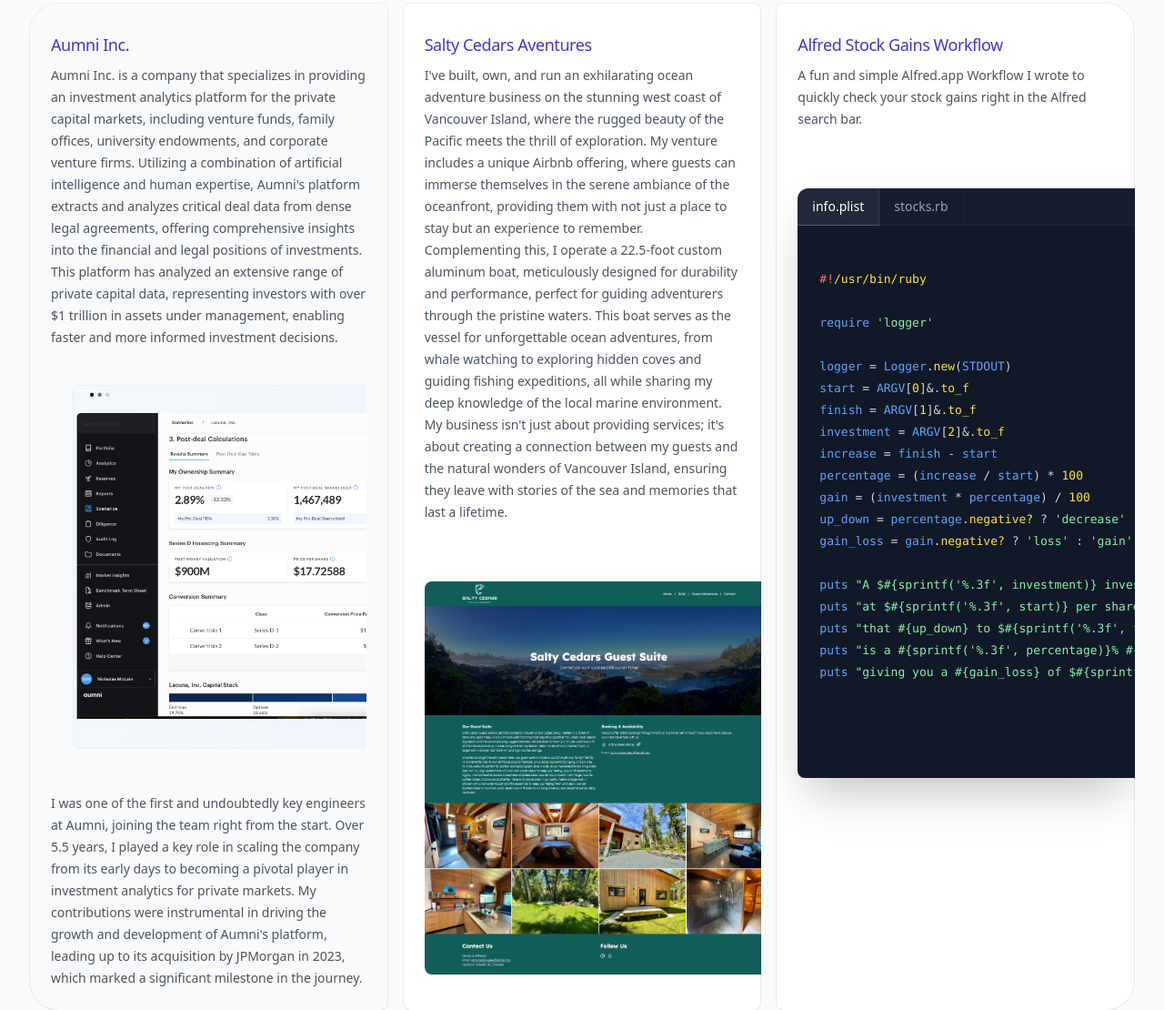
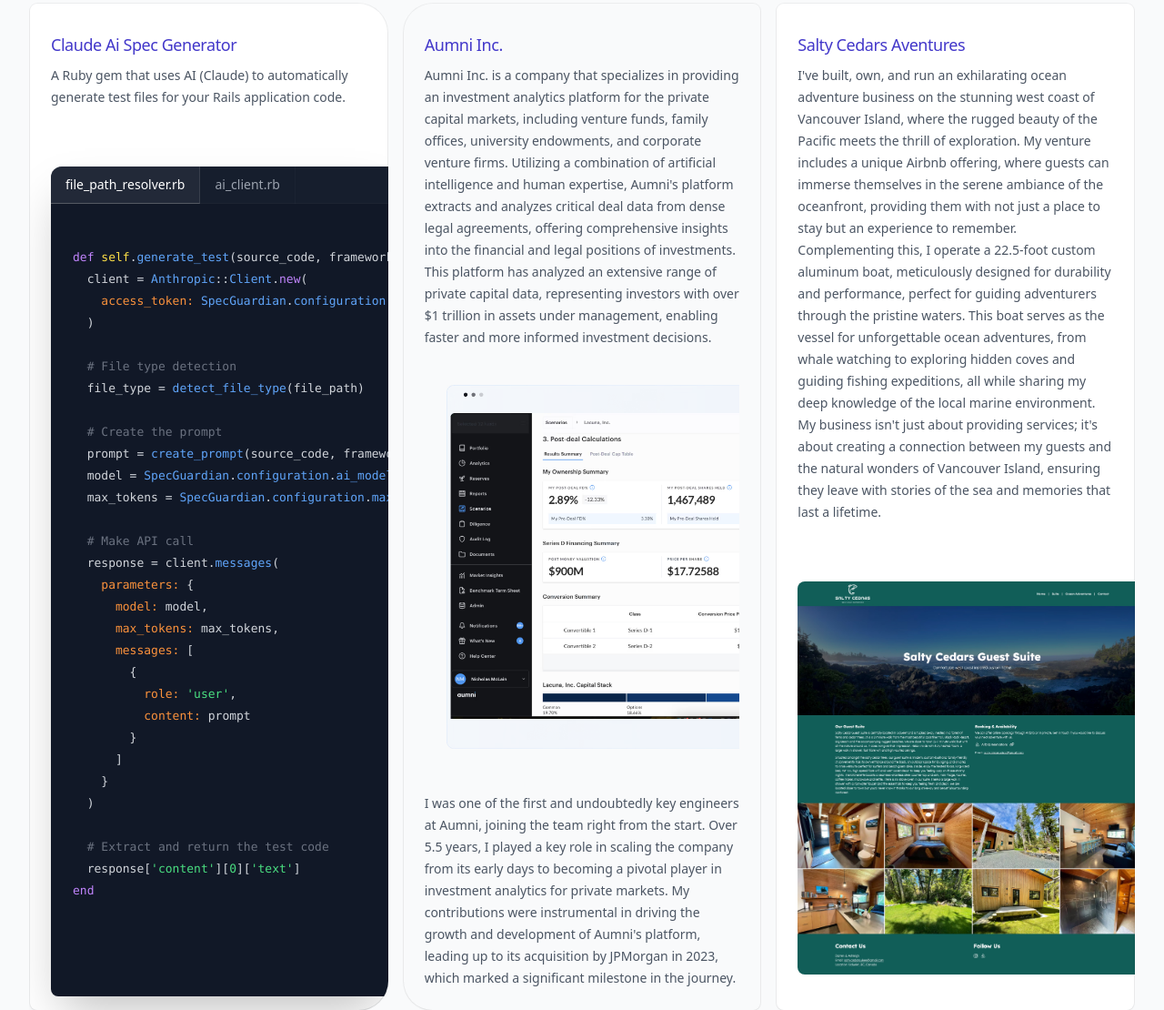
Before and after one commit to darrenterhune/darrenterhune, a website: page index.html in a window 1280 px wide. Shown: the part 3597-4707 px from the top of the page at 91% size. Drawn offline with nearby package versions, Linux system fonts and the light colour scheme.

Commit message:
Add spec guaurdian gem to projects

```diff
--- a/index.html
+++ b/index.html
@@ -565,6 +565,83 @@
             </h3>
             <div class="mt-10 grid gap-4 sm:mt-16 lg:grid-cols-3 lg:grid-rows-1">
               <div class="relative">
+                <div class="absolute inset-px rounded-lg bg-white max-lg:rounded-b-[2rem] lg:rounded-r-[2rem]"></div>
+                <div
+                  class="relative flex h-full flex-col overflow-hidden rounded-[calc(var(--radius-lg)+1px)] max-lg:rounded-b-[calc(2rem+1px)] lg:rounded-r-[calc(2rem+1px)]"
+                >
+                  <div class="p-6">
+                    <p class="mt-2 text-lg font-medium tracking-tight text-gray-950 max-lg:text-center">
+                      <a
+                        href="https://gitlab.com/darrenterhune/spec_guardian"
+                        target="_blank"
+                        rel="noopener noreferrer nofollow"
+                        class="text-indigo-700 hover:text-indigo-400 hover:underline"
+                        >Claude Ai Spec Generator</a
+                      >
+                    </p>
+                    <p class="mt-2 max-w-lg text-sm/6 text-gray-600 max-lg:text-center">
+                      A Ruby gem that uses AI (Claude) to automatically generate test files for your Rails application
+                      code.
+                    </p>
+                  </div>
+                  <div class="relative min-h-[30rem] w-full grow">
+                    <div
+                      class="absolute top-10 right-0 left-6 overflow-hidden rounded-tl-xl rounded-bl-lg bg-gray-900 shadow-2xl"
+                    >
+                      <div class="flex bg-gray-800/40 ring-1 ring-white/5">
+                        <div class="-mb-px flex text-sm/6 font-medium text-gray-400">
+                          <div
+                            class="border-r border-b border-r-white/10 border-b-white/20 bg-white/5 px-4 py-2 text-white"
+                          >
+                            file_path_resolver.rb
+                          </div>
+                          <div class="border-r border-gray-600/10 px-4 py-2">ai_client.rb</div>
+                        </div>
+                      </div>
+                      <div class="px-6 pt-6 pb-14">
+                        <pre class="text-[0.8125rem]/6 text-gray-300" style="tab-size: 2">
+<code>
+<span class="text-purple-400">def</span> <span class="text-yellow-300">self</span>.<span class="text-blue-400">generate_test</span>(source_code, framework, file_path)
+  client = <span class="text-blue-400">Anthropic</span>::<span class="text-blue-400">Client</span>.<span class="text-purple-400">new</span>(
+    <span class="text-orange-400">access_token:</span> <span class="text-blue-400">SpecGuardian</span>.<span class="text-blue-400">configuration</span>.<span class="text-blue-400">api_key</span>
+  )
+
+  <span class="text-gray-500"># File type detection</span>
+  file_type = <span class="text-blue-400">detect_file_type</span>(file_path)
+
+  <span class="text-gray-500"># Create the prompt</span>
+  prompt = <span class="text-blue-400">create_prompt</span>(source_code, framework, file_type)
+  model = <span class="text-blue-400">SpecGuardian</span>.<span class="text-blue-400">configuration</span>.<span class="text-blue-400">ai_model</span>
+  max_tokens = <span class="text-blue-400">SpecGuardian</span>.<span class="text-blue-400">configuration</span>.<span class="text-blue-400">max_tokens</span> || <span class="text-green-400">20_000</span>
+
+  <span class="text-gray-500"># Make API call</span>
+  response = client.<span class="text-blue-400">messages</span>(
+    <span class="text-orange-400">parameters:</span> {
+      <span class="text-orange-400">model:</span> model,
+      <span class="text-orange-400">max_tokens:</span> max_tokens,
+      <span class="text-orange-400">messages:</span> [
+        {
+          <span class="text-orange-400">role:</span> <span class="text-green-400">'user'</span>,
+          <span class="text-orange-400">content:</span> prompt
+        }
+      ]
+    }
+  )
+
+  <span class="text-gray-500"># Extract and return the test code</span>
+  response[<span class="text-green-400">'content'</span>][<span class="text-green-400">0</span>][<span class="text-green-400">'text'</span>]
+<span class="text-purple-400">end</span>
+</code>
+                        </pre>
+                      </div>
+                    </div>
+                  </div>
+                </div>
+                <div
+                  class="pointer-events-none absolute inset-px rounded-lg ring-1 shadow-sm ring-black/5 max-lg:rounded-b-[2rem] lg:rounded-r-[2rem]"
+                ></div>
+              </div>
+              <div class="relative">
                 <div
                   class="relative flex h-full flex-col overflow-hidden rounded-[calc(var(--radius-lg)+1px)] lg:rounded-l-[calc(2rem+1px)]"
                 >
```
